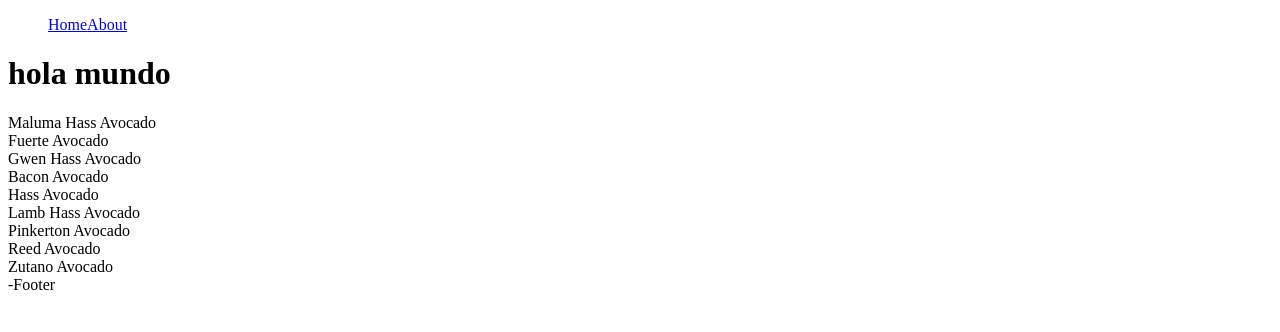
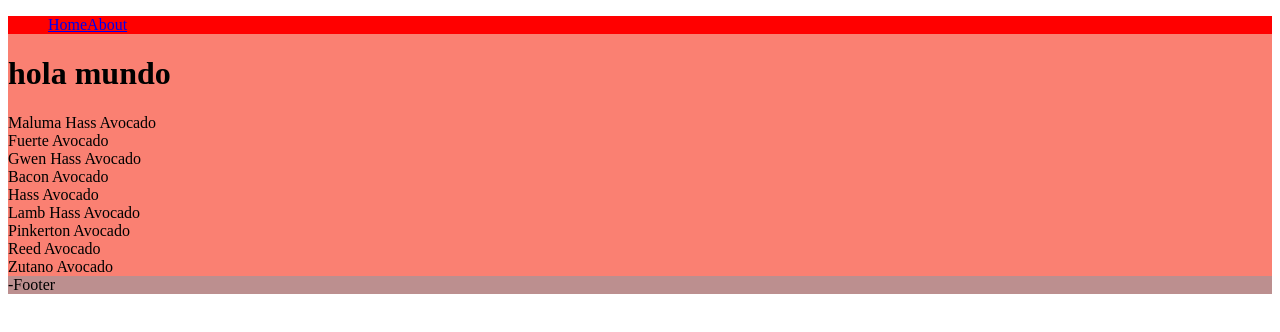
Before and after one commit to jesusRL96/next_basic_platzi, a Next.js app: page / in a window 1280 px wide. Shown: the top 332 px of the page. Built offline with nearby package versions, Linux system fonts and the light colour scheme.

Commit message:
soluciones de CSS en NextJS

```diff
--- a/components/Layout/Layout.js
+++ b/components/Layout/Layout.js
@@ -1,12 +1,23 @@
 import React from 'react';
 import Navbar from '@components/Navbar/Navbar'
+import styles from './layout.module.css'
+
 
 const Layout = ({children }) => {
   return (
-    <div>
-        <Navbar />
+    <div className='container'>                     {/* Module Global */}
+        <div className="container-navbar">          {/* Module Global */}
+            <Navbar />
+        </div>
         {children}
-        -Footer
+        <div className={styles.containerFooter}>    {/* Module Global */}
+            -Footer
+        </div>
+        <style jsx>{`
+            .container-navbar {
+                background-color: red;
+            }
+        `}</style>
     </div>
   );
 };
--- /dev/null
+++ b/components/Layout/layout.module.css
@@ -0,0 +1,4 @@
+/* Module styles */
+.containerFooter {
+    background-color: rosybrown;
+}
--- a/pages/_app.js
+++ b/pages/_app.js
@@ -1,5 +1,7 @@
 // import App from 'next/app'
 import Layout from "@components/Layout/Layout"
+import 'style.css'
+
 function MyApp({ Component, pageProps }) {
   return (
       <Layout>
--- /dev/null
+++ b/style.css
@@ -0,0 +1,5 @@
+/* Global styles */
+/* agregar a App */
+.container {
+    background-color: salmon;
+}
```
